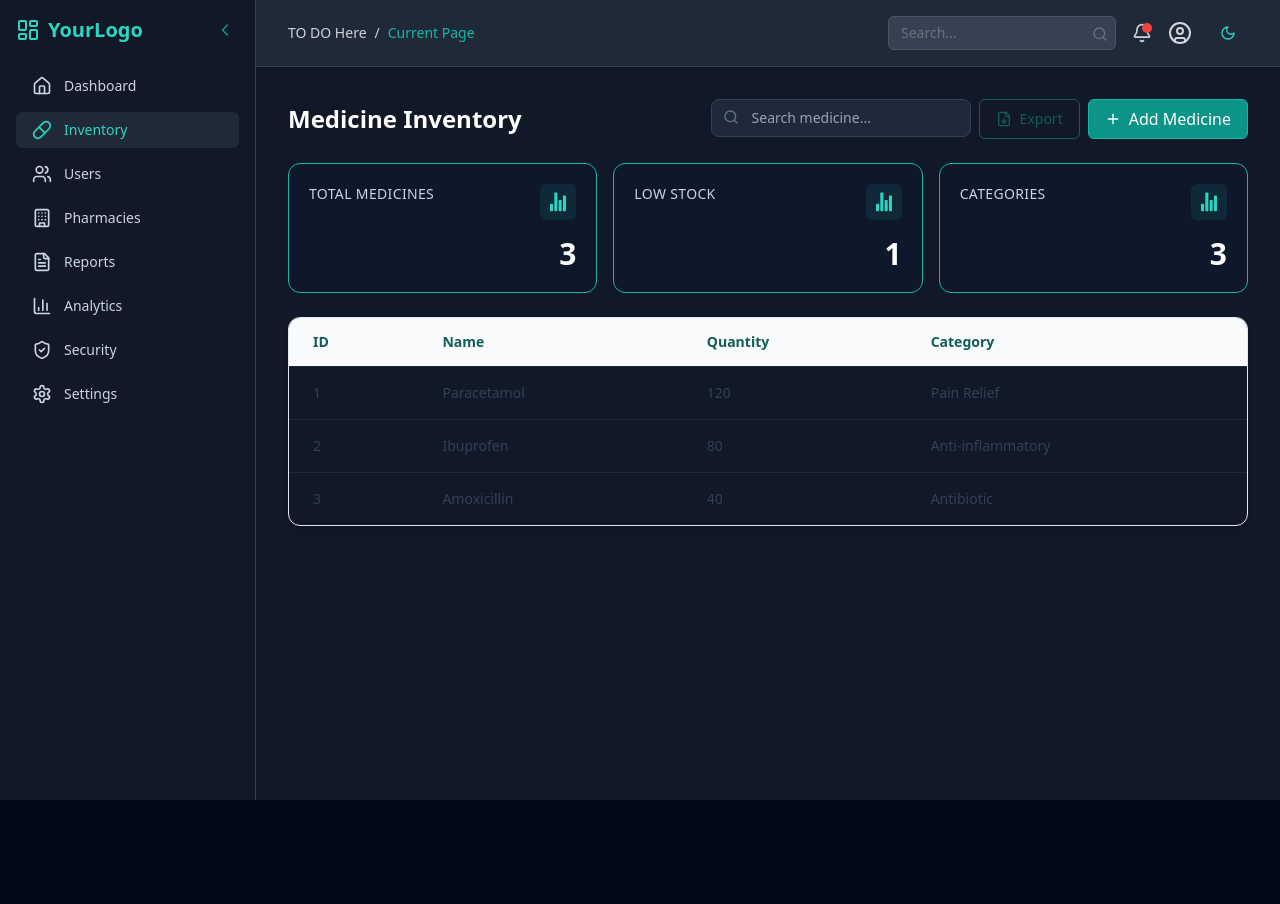
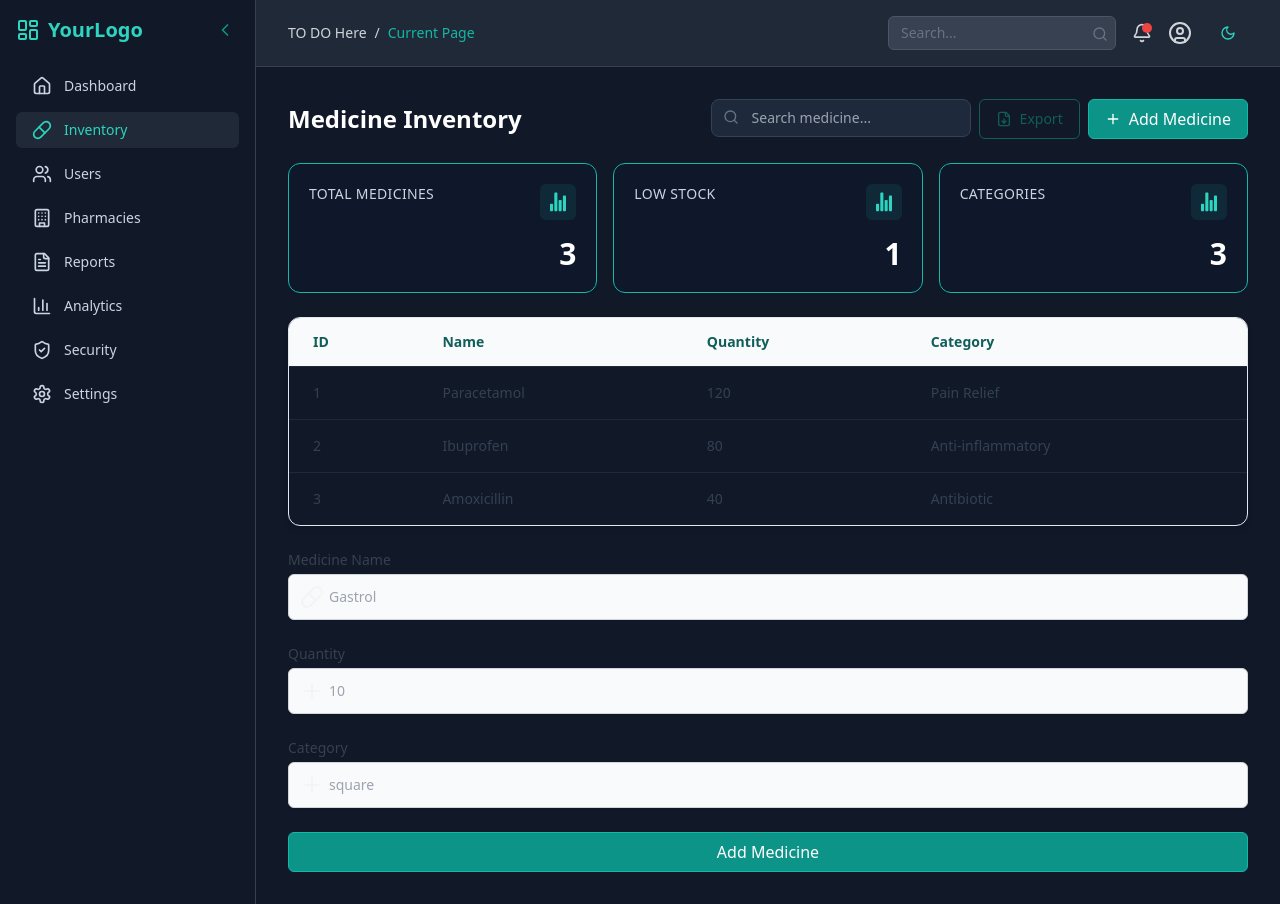
Before and after one commit to jakariamasum/GovPharma, a Next.js app: page /admin/inventory in a window 1280 px wide. Before the commit the page ends 800 px from the top, so only its background shows below. Built offline with nearby package versions, Linux system fonts and the light colour scheme.

Commit message:
feat:inventory form

```diff
--- a/src/app/(adminWithLayout)/admin/inventory/page.tsx
+++ b/src/app/(adminWithLayout)/admin/inventory/page.tsx
@@ -1,5 +1,6 @@
 "use client";
 
+import InventoryForm from "@/components/medicine-inventory-form";
 import StatCard from "@/components/stat-card";
 import Button from "@/components/ui/button";
 import {
@@ -149,6 +150,7 @@ const Inventory = () => {
           </DialogFooter>
         </DialogContent>
       </Dialog>
+      <InventoryForm onSubmit={() => {}} />
     </section>
   );
 };
--- a/src/components/form/PharmaInput.tsx
+++ b/src/components/form/PharmaInput.tsx
@@ -30,7 +30,7 @@ const PharmaInput = ({
           type={type}
           placeholder={placeholder}
           required={required}
-          className="block w-full pl-10 pr-3 py-3 bg-gray-50 border border-gray-300 rounded-md text-gray-900 placeholder-gray-400 focus:outline-none focus:ring-2 focus:ring-green-500 focus:border-green-500 sm:text-sm"
+          className="block w-full pl-10 pr-3 py-3 bg-gray-50 border border-gray-300 rounded-md text-gray-900 placeholder-gray-400 focus:outline-none focus:ring-2 focus:ring-teal-500 focus:border-teal-500 sm:text-sm"
           {...props}
         />
       </div>
--- /dev/null
+++ b/src/components/medicine-inventory-form.tsx
@@ -0,0 +1,49 @@
+"use client";
+import Button from "./ui/button";
+import PharmaForm from "./form/PharmaForm";
+import PharmaInput from "./form/PharmaInput";
+import { Pill, Plus } from "lucide-react";
+
+interface MedicineFormData {
+  name: string;
+  quantity: number;
+  category: string;
+}
+
+const InventoryForm = ({
+  onSubmit,
+}: {
+  onSubmit: (data: MedicineFormData) => void;
+}) => {
+  return (
+    <PharmaForm onSubmit={onSubmit}>
+      <PharmaInput
+        label="Medicine Name"
+        name="name"
+        placeholder="Gastrol"
+        type="text"
+        icon={<Pill />}
+      />
+      <PharmaInput
+        label="Quantity"
+        name="quantity"
+        placeholder="10"
+        type="number"
+        icon={<Plus />}
+      />
+      <PharmaInput
+        label="Category"
+        name="category"
+        placeholder="square"
+        type="text"
+        icon={<Plus />}
+      />
+
+      <Button type="submit" className="w-full">
+        Add Medicine
+      </Button>
+    </PharmaForm>
+  );
+};
+
+export default InventoryForm;
```
